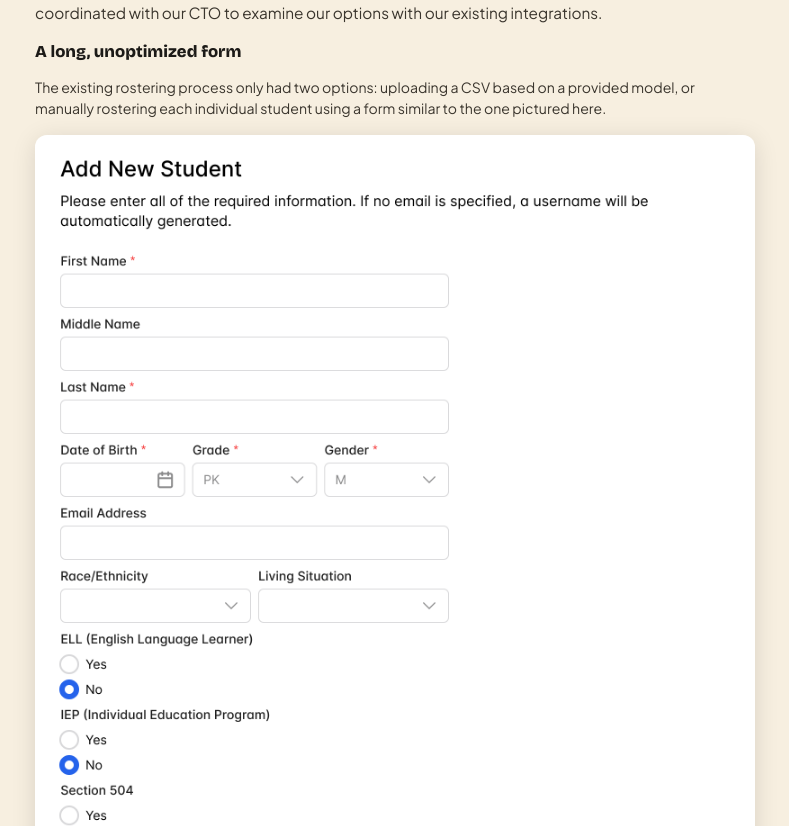
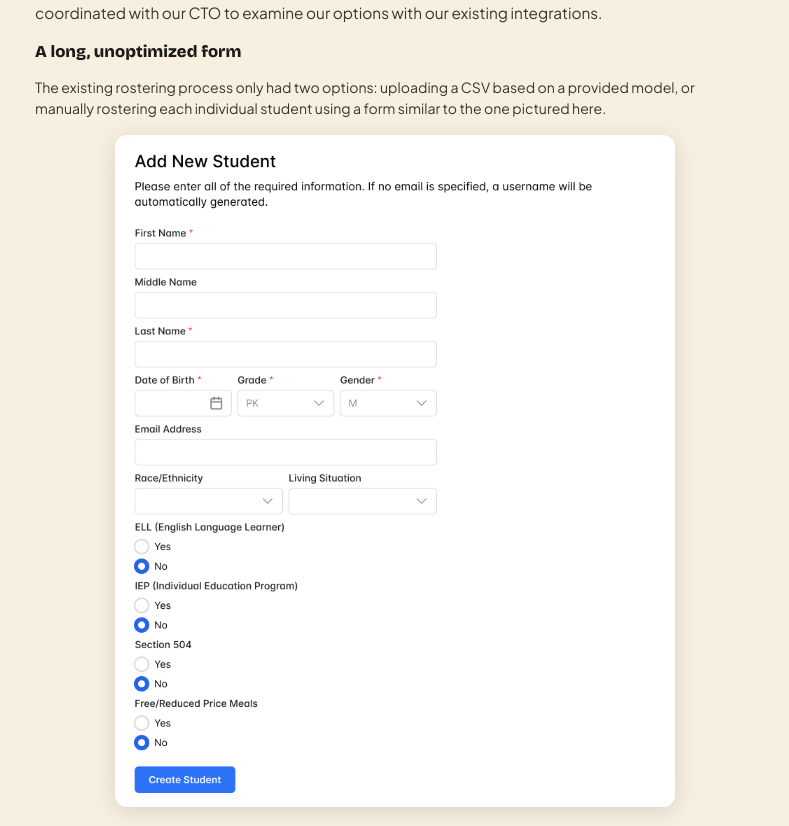
Before and after one commit to Roxanoel/portfolio26, a React (Vite) app: page /work/simplified-student-rostering in a window 1280 px wide. Shown: the part 1622-2448 px from the top of the page, without its empty margins (245-1034 px from the left). Built offline with nearby package versions, Linux system fonts and the light colour scheme.

Commit message:
image refactor + better maxWidth handling

```diff
--- /dev/null
+++ b/src/components/CaseStudyImage.jsx
@@ -0,0 +1,19 @@
+import styles from "./CaseStudyImage.module.css";
+
+export function CaseStudyImage({ src, alt, maxWidth }) {
+  const style =
+    maxWidth === true
+      ? undefined
+      : maxWidth
+        ? { maxWidth: maxWidth }
+        : undefined;
+
+  return (
+    <img
+      src={src}
+      alt={alt}
+      className={`${styles.image} ${maxWidth === true ? styles.maxWidth : ""}`}
+      style={style}
+    />
+  );
+}
--- /dev/null
+++ b/src/components/CaseStudyImage.module.css
@@ -0,0 +1,11 @@
+.image {
+  display: block;
+  width: 100%;
+  border-radius: 12px;
+  margin: 0 auto;
+  box-shadow: 0 4px 24px rgba(0, 0, 0, 0.12);
+}
+
+.maxWidth {
+  max-width: 520px;
+}
--- a/src/components/Slide.module.css
+++ b/src/components/Slide.module.css
@@ -69,11 +69,3 @@
   color: var(--ink-soft);
   margin: 0;
 }
-
-.contentImage {
-  display: block;
-  width: 100%;
-  border-radius: 12px;
-  margin: 0 auto;
-  box-shadow: 0 4px 24px rgba(0, 0, 0, 0.12);
-}
--- a/src/pages/projects/SimplifiedStudentRostering.jsx
+++ b/src/pages/projects/SimplifiedStudentRostering.jsx
@@ -1,5 +1,6 @@
 import { ProjectLayout } from "../../components/ProjectLayout";
 import { Slide } from "../../components/Slide";
+import { CaseStudyImage } from "../../components/CaseStudyImage";
 import { PROJECTS } from "../../data/projects";
 import rosteringFlowchart from "../../assets/project-rostering/add_new_student.png";
 import rosteringFlowchartImg from "../../assets/project-rostering/rostering-flowchart.png";
@@ -77,11 +78,7 @@ export function SimplifiedStudentRostering() {
               CSV based on a provided model, or manually rostering each
               individual student using a form similar to the one pictured here.
             </p>
-            <img
-              src={rosteringFlowchart}
-              alt="Form to add a new student"
-              className={slideStyles.contentImage}
-            />
+            <CaseStudyImage src={rosteringFlowchart} alt="Form to add a new student" maxWidth={560} />
             <p className={slideStyles.contentParagraph}>
               The CSV template worked for more tech-savvy users, but individual
               teachers and counselors used the manual rostering option in the
@@ -141,11 +138,7 @@ export function SimplifiedStudentRostering() {
           flowchart, mapping out the necessary steps and deliverables.
         </p>
         <br />
-        <img
-          src={rosteringFlowchartImg}
-          alt="Flowchart of the rostering process"
-          className={slideStyles.contentImage}
-        />
+        <CaseStudyImage src={rosteringFlowchartImg} alt="Flowchart of the rostering process" />
         <br />
         <p className={slideStyles.body}>
           In parallel, I consulted the documentation for our identity platform
@@ -180,11 +173,7 @@ export function SimplifiedStudentRostering() {
               problem, I opted for a wizard flow, guiding the user through a
               series of simple, easy steps.
             </p>
-            <img
-              src={flowPresentation}
-              alt="Flow presentation mockups"
-              className={slideStyles.contentImage}
-            />
+            <CaseStudyImage src={flowPresentation} alt="Flow presentation mockups" />
             <br />
             <h3 className={slideStyles.contentHeading}>
               Exploring components for async processes
@@ -197,11 +186,7 @@ export function SimplifiedStudentRostering() {
               testing to refine the design. See some explorations below for
               various sync states.
             </p>
-            <img
-              src={explorationsAsyncStep}
-              alt="Explorations of async step"
-              className={slideStyles.contentImage}
-            />
+            <CaseStudyImage src={explorationsAsyncStep} alt="Explorations of async step" maxWidth={368} />
             <h3 className={slideStyles.contentHeading}>Classroom join codes</h3>
             <p className={slideStyles.body}>
               Using a URL works better for a message sent to students, while a
@@ -211,11 +196,7 @@ export function SimplifiedStudentRostering() {
               based on my knowledge of our user base which tends to find
               icon-only buttons difficult to understand.
             </p>
-            <img
-              src={shareCode}
-              alt="Share code interface"
-              className={slideStyles.contentImage}
-            />
+            <CaseStudyImage src={shareCode} alt="Share code interface" maxWidth={560} />
           </div>
         </div>
       </Slide>
```
